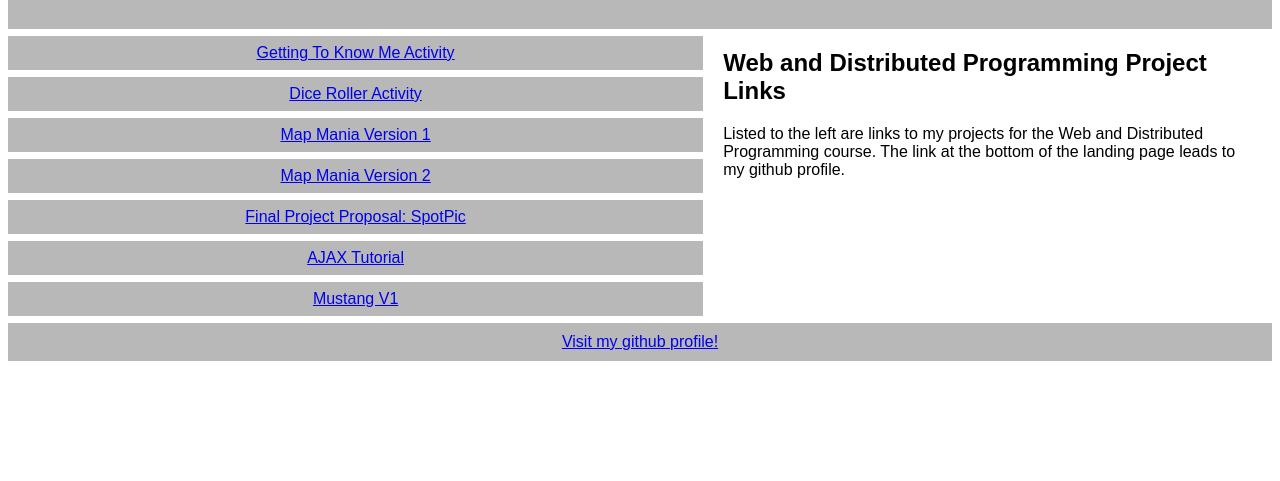
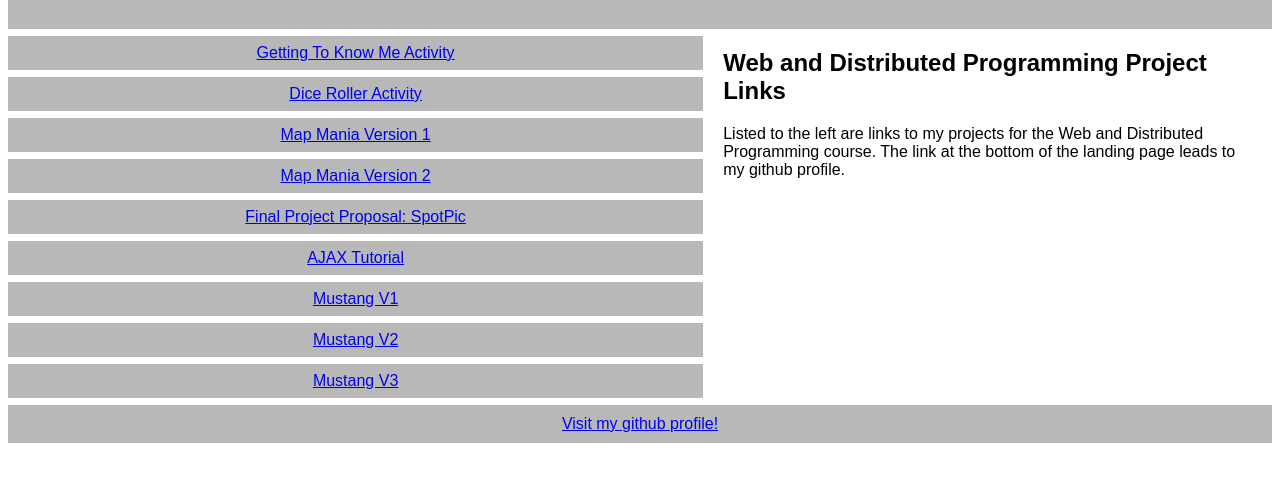
Before and after one commit to pdwyer2/dwyer-payton-landing-page-web-distributed-prog, a plain HTML site: page index.html in a window 1280 px wide. Shown: the part 123-604 px from the top of the page. Drawn offline with Linux system fonts and the light colour scheme.

Commit message:
added mustang v3

```diff
--- a/index.html
+++ b/index.html
@@ -28,6 +28,8 @@
     <a href="https://final-project-proposal-pjd.azurewebsites.net">Final Project Proposal: SpotPic</a>
     <a href="https://json-ajax-tutorial-pjd.azurewebsites.net">AJAX Tutorial</a>
     <a href="https://mustang-v1-pjd.azurewebsites.net">Mustang V1</a>
+    <a href="https://pjd-mustang-v2.azurewebsites.net">Mustang V2</a>
+    <a href="https://mustang-v3-pjd.azurewebsites.net">Mustang V3</a>
 
 
   </div>
```
